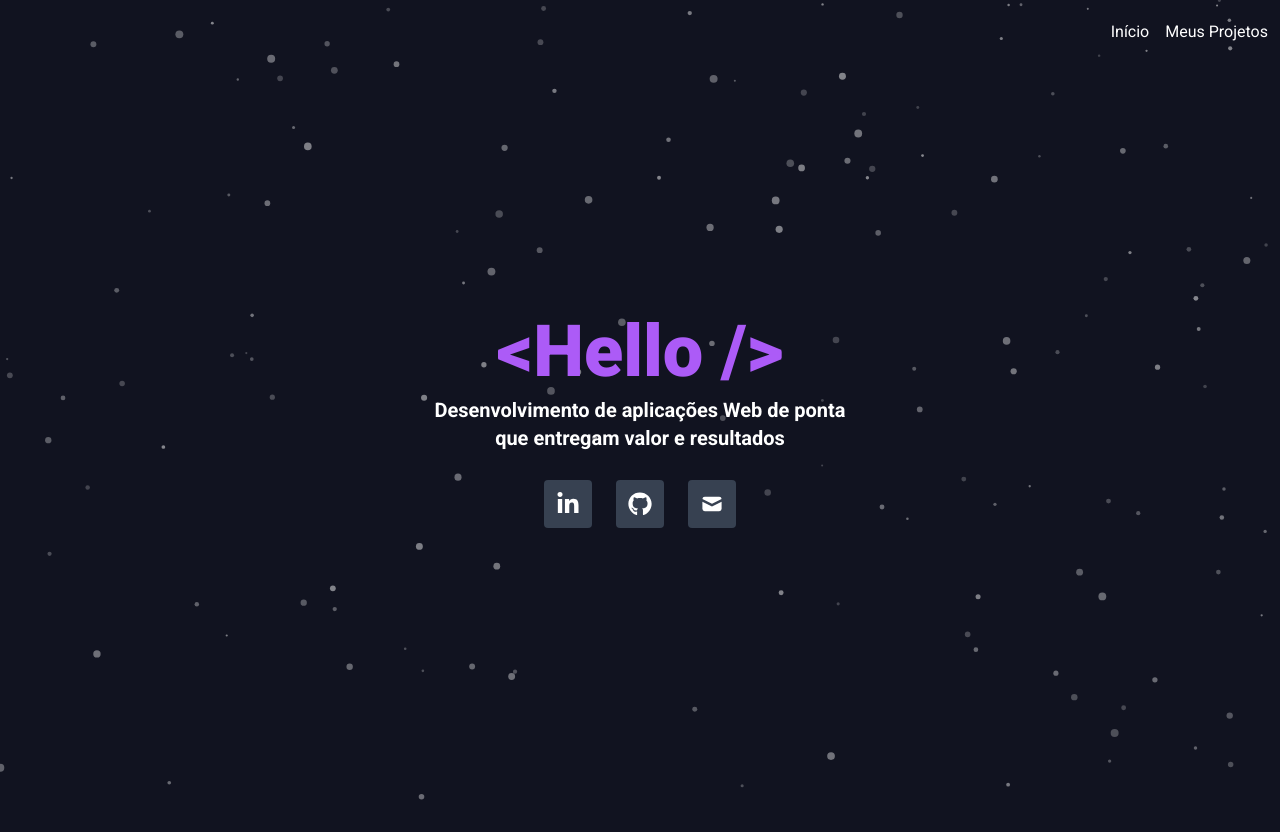
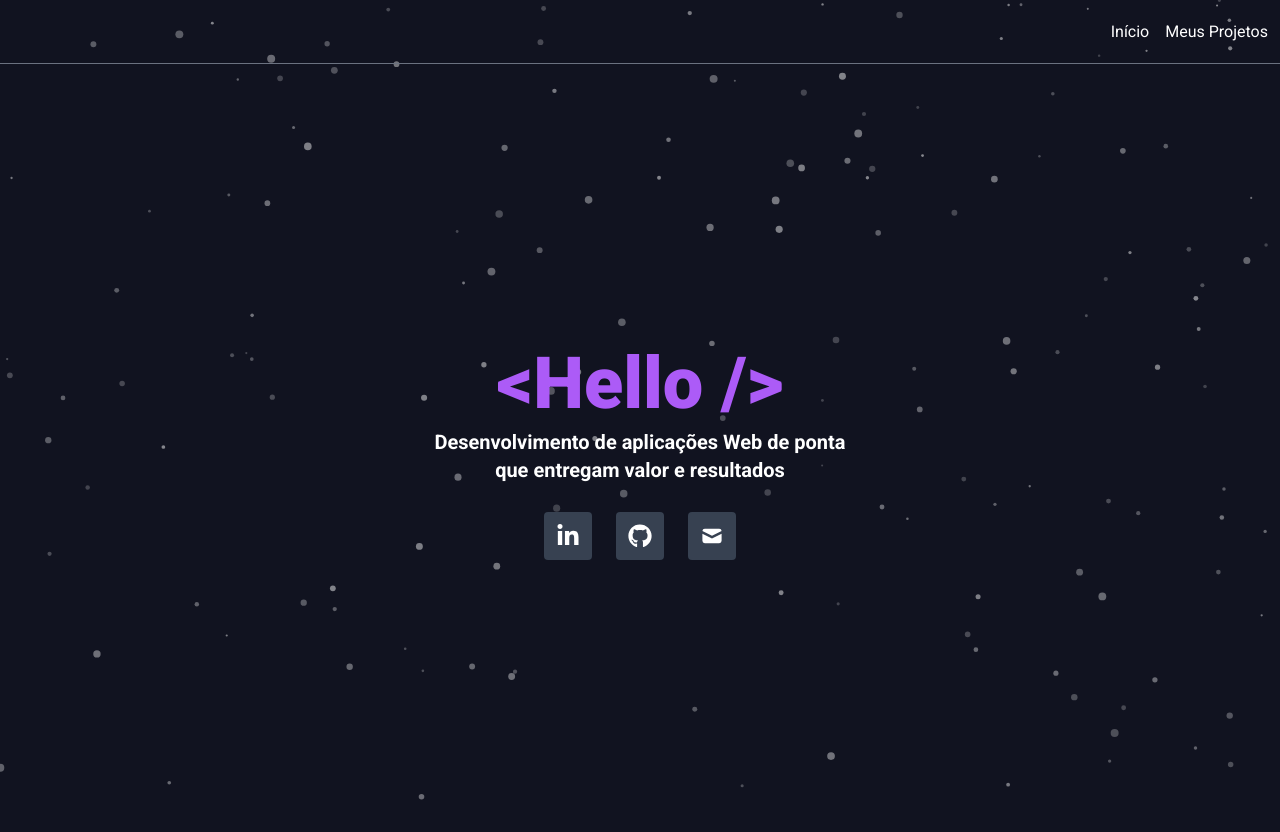
Before and after one commit to arielfavaro/arielfavaro.com, a Next.js app: page / in a window 1280 px wide. Before the commit the page ends 800 px from the top, so only its background shows below. Built offline with nearby package versions, Linux system fonts and the light colour scheme; no server answers.

Commit message:
added nav border and margin

```diff
--- a/styles/Nav.module.css
+++ b/styles/Nav.module.css
@@ -1,5 +1,5 @@
 .wrapper {
-    @apply container py-4 flex items-center justify-center lg:justify-end text-white h-16;
+    @apply container py-4 flex items-center border-b border-gray-500 mb-8 justify-center lg:justify-end text-white h-16;
 }
 
 .links {
```
